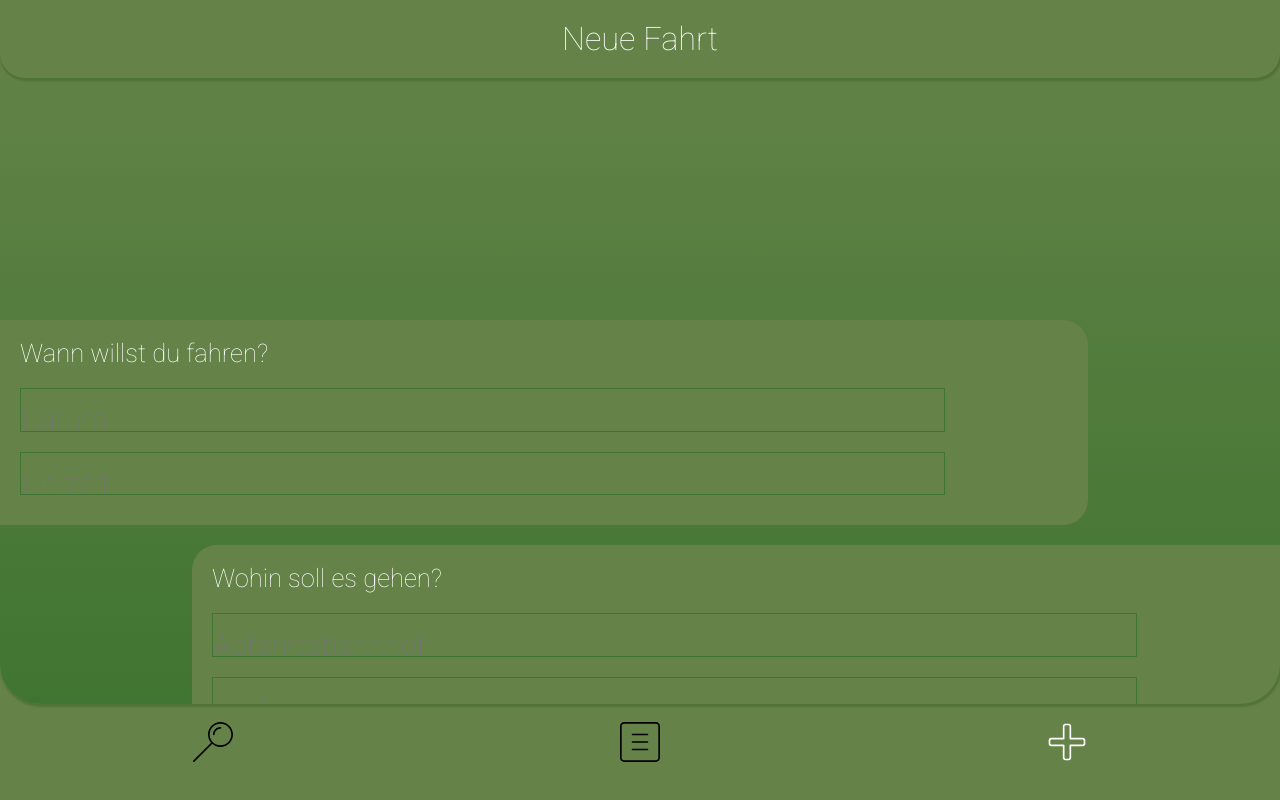
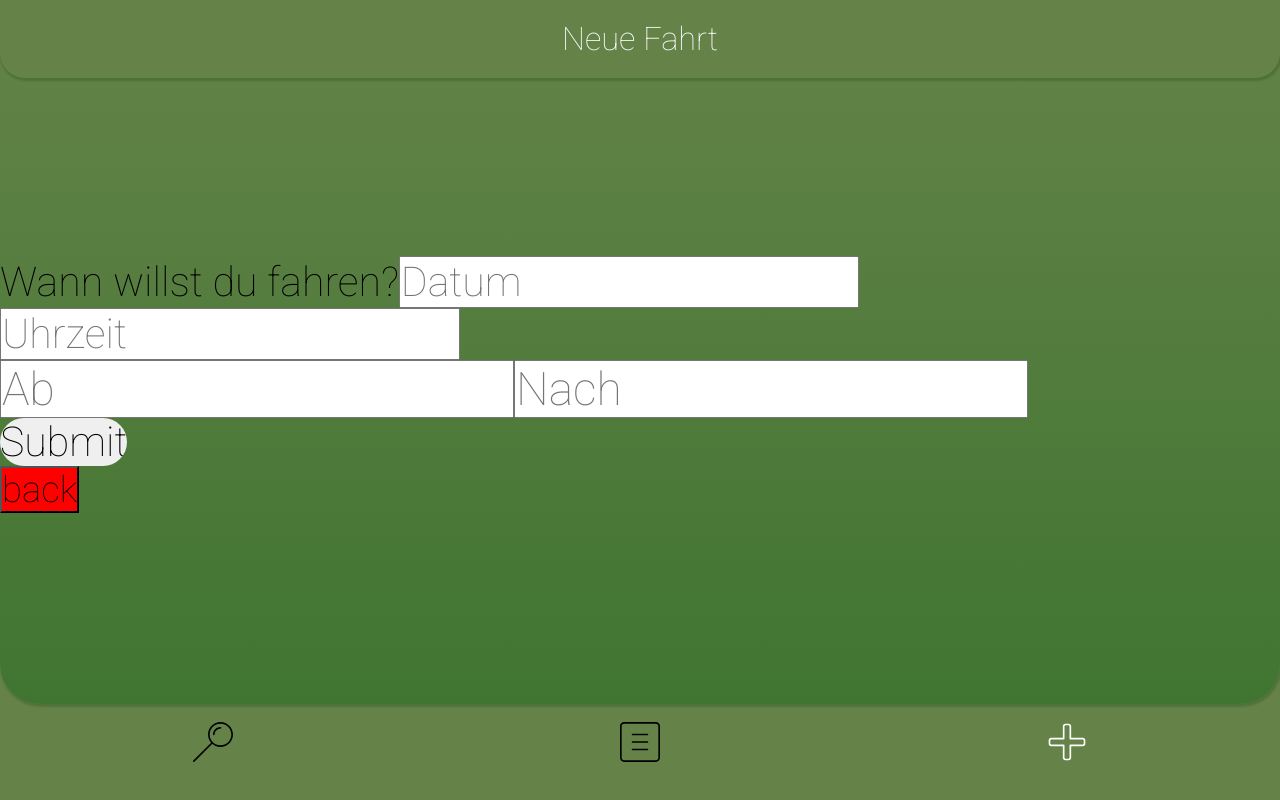
Before and after one commit to ivergentz/capstone-project, a React (Create React App) app: page /create in a window 1280 px wide. Built offline with nearby package versions, Linux system fonts and the light colour scheme.

Commit message:
Created Rides are saved in db

```diff
--- a/package.json
+++ b/package.json
@@ -6,11 +6,13 @@
     "@testing-library/jest-dom": "^5.11.4",
     "@testing-library/react": "^9.5.0",
     "@testing-library/user-event": "^7.2.1",
+    "axios": "^0.20.0",
     "cors": "^2.8.5",
     "dotenv": "^8.2.0",
     "express": "^4.17.1",
     "mongoose": "^5.10.5",
     "react": "^16.13.1",
+    "react-datepicker": "^3.1.3",
     "react-dom": "^16.13.1",
     "react-router-dom": "^5.2.0",
     "react-scripts": "3.4.3",
--- a/src/App.js
+++ b/src/App.js
@@ -12,15 +12,9 @@ export default function App() {
       <Router>
         <PageLayout>
           <Switch>
-            <Route path="/search">
-              <SearchPage />
-            </Route>
-            <Route path="/create">
-              <CreatePage />
-            </Route>
-            <Route path="/">
-              <DashboardPage />
-            </Route>
+            <Route path="/search" component={SearchPage}></Route>
+            <Route path="/create" component={CreatePage}></Route>
+            <Route path="/" component={DashboardPage}></Route>
           </Switch>
         </PageLayout>
         <Navbar />
--- a/src/createPage/CreatePage.js
+++ b/src/createPage/CreatePage.js
@@ -1,31 +1,84 @@
-import React from 'react'
+import axios from 'axios'
+import React, { Component, useState } from 'react'
 import styled from 'styled-components/macro'
+// import DatePicker from 'react-datepicker'
+// import 'react-datepicker/dist/react-datepicker.css'
+// import { response } from 'express'
 
 export default function Create() {
+  const [rideDate, setRideDate] = useState('')
+  const [rideTime, setRideTime] = useState('')
+  const [rideFrom, setRideFrom] = useState('')
+  const [rideTo, setRideTo] = useState('')
+
+  const handleSubmit = (event) => {
+    event.preventDefault()
+
+    const ride = {
+      rideDate: rideDate,
+      rideTime: rideTime,
+      rideFrom: rideFrom,
+      rideTo: rideTo,
+      kind: 'angebotene Fahrt',
+    }
+
+    axios
+      .post('http://localhost:5000/rides/', ride)
+      .then((res) => console.log(res.data))
+
+    window.location = '/create'
+  }
+
   return (
     <>
       <Header>Neue Fahrt</Header>
-      <InputSection>
-        <InputTime>
-          <h2>Wann willst du fahren?</h2>
-          <InputRideDetails placeholder="Datum"></InputRideDetails>
-          <InputRideDetails placeholder="Uhrzeit"></InputRideDetails>
-        </InputTime>
-        <InputDirection>
-          <h2>Wohin soll es gehen?</h2>
-          <InputRideDetails placeholder="Abfahrtsbahnhof"></InputRideDetails>
-          <InputRideDetails placeholder="nach"></InputRideDetails>
-        </InputDirection>
-        <InputMoreDetails>
-          <h2>Mache ein Angebot:</h2>
-          <InputRideDetails placeholder="weitere Details zur Fahrt"></InputRideDetails>
-        </InputMoreDetails>
-        <SubmitButton>Submit</SubmitButton>
+      <Container>
+        <form onSubmit={handleSubmit}>
+          <label>Wann willst du fahren?</label>
+          <input
+            required
+            placeholder="Datum"
+            value={rideDate}
+            onChange={(date) => setRideDate(date.target.value)}
+          />
+          <input
+            placeholder="Uhrzeit"
+            type="text"
+            required
+            value={rideTime}
+            onChange={(time) => setRideTime(time.target.value)}
+          />
+          <div>
+            <input
+              placeholder="Ab"
+              type="text"
+              required
+              value={rideFrom}
+              onChange={(from) => setRideFrom(from.target.value)}
+            />
+            <input
+              placeholder="Nach"
+              type="text"
+              required
+              value={rideTo}
+              onChange={(to) => setRideTo(to.target.value)}
+            />
+          </div>
+          {/* <div>
+            <label>Mache ein Angebot:</label>
+            <input placeholder="weitere Details zur Fahrt"></input>
+          </div> */}
+          <SubmitButton type="submit" value="Submit"></SubmitButton>
+        </form>
         <CancelButton>back</CancelButton>
-      </InputSection>
+      </Container>
     </>
   )
 }
+
+const Container = styled.section`
+  margin-top: 20%;
+`
 
 const Header = styled.h1`
   display: flex;
@@ -40,59 +93,59 @@ const Header = styled.h1`
   position: fixed;
   width: 100%;
 `
-const InputSection = styled.section`
-  margin-top: 25%;
+// const InputSection = styled.form`
+//   margin-top: 25%;
 
-  input {
-    background: none;
-    border: 0.2px solid var(--back-dark);
-  }
+//   input {
+//     background: none;
+//     border: 0.2px solid var(--back-dark);
+//   }
 
-  h2 {
-    color: var(--button-nav);
-    width: 85%;
-    padding-top: 0.7em;
-    font-size: 0.7em;
-    margin-left: 20px;
-  }
-`
+//   label {
+//     color: var(--button-nav);
+//     width: 85%;
+//     padding-top: 0.7em;
+//     font-size: 0.7em;
+//     margin-left: 20px;
+//   }
+// `
 
-const InputRideDetails = styled.input`
-  height: 1.5em;
-  color: black;
-  padding-top: 20px;
-  display: grid;
-  font-size: 0.8em;
-  margin: 20px;
-  margin-bottom: 20px;
-  width: 85%;
-`
+// const InputRideDetails = styled.input`
+//   height: 1.5em;
+//   color: black;
+//   padding-top: 20px;
+//   display: grid;
+//   font-size: 0.8em;
+//   margin: 20px;
+//   margin-bottom: 20px;
+//   width: 85%;
+// `
 
-const InputTime = styled.form`
-  background: var(--back-light);
-  margin-bottom: 20px;
-  width: 85%;
-  border-radius: 0 25px 25px 0;
-  padding-bottom: 10px;
-`
-const InputDirection = styled.form`
-  background: var(--back-light);
-  padding-bottom: 10px;
-  border-radius: 25px 0 0 25px;
-  width: 85%;
-  margin: 0px 0 0 15vw;
-  margin-bottom: 20px;
-`
+// const InputTime = styled.div`
+//   background: var(--back-light);
+//   margin-bottom: 20px;
+//   width: 85%;
+//   border-radius: 0 25px 25px 0;
+//   padding-bottom: 10px;
+// `
+// const InputDirection = styled.form`
+//   background: var(--back-light);
+//   padding-bottom: 10px;
+//   border-radius: 25px 0 0 25px;
+//   width: 85%;
+//   margin: 0px 0 0 15vw;
+//   margin-bottom: 20px;
+// `
 
-const InputMoreDetails = styled.form`
-  background: var(--back-light);
-  margin-bottom: 20px;
-  width: 85%;
-  border-radius: 0 25px 25px 0;
-  padding-bottom: 10px;
-`
+// const InputMoreDetails = styled.form`
+//   background: var(--back-light);
+//   margin-bottom: 20px;
+//   width: 85%;
+//   border-radius: 0 25px 25px 0;
+//   padding-bottom: 10px;
+// `
 
-const SubmitButton = styled.button`
+const SubmitButton = styled.input`
   border: none;
   border-radius: 25px;
 `
--- a/src/dashboardPage/RidesListItem.js
+++ b/src/dashboardPage/RidesListItem.js
@@ -3,24 +3,30 @@ import styled from 'styled-components/macro'
 import PropTypes from 'prop-types'
 
 ListItem.propTypes = {
-  id: PropTypes.string.isRequired,
+  _id: PropTypes.string.isRequired,
   kind: PropTypes.string.isRequired,
-  date: PropTypes.string.isRequired,
-  time: PropTypes.string.isRequired,
-  from: PropTypes.string.isRequired,
-  to: PropTypes.string.isRequired,
+  rideDate: PropTypes.string.isRequired,
+  rideTime: PropTypes.string.isRequired,
+  rideFrom: PropTypes.string.isRequired,
+  rideTo: PropTypes.string.isRequired,
 }
 
-export default function ListItem({ kind, date, time, from, to }) {
+export default function ListItem({
+  kind,
+  rideDate,
+  rideTime,
+  rideFrom,
+  rideTo,
+}) {
   const [isToggled, setIsToggled] = useState(false)
   return (
     <StyledListItem onClick={toggleRideDetails} kind={kind}>
       <RideHeading>{kind}</RideHeading>
       <RideEntry>
-        <p>{date}</p>
-        {isToggled && <p>{time}</p>}
-        <p>{from}</p>
-        {isToggled && <p>{to}</p>}
+        <p>{rideDate}</p>
+        {isToggled && <p>{rideTime}</p>}
+        <p>{rideFrom}</p>
+        {isToggled && <p>{rideTo}</p>}
         {isToggled && <p>more ride details</p>}
       </RideEntry>
     </StyledListItem>
```
Also changed, not shown: 1 other file (tests, documents, lock files or other folders).
